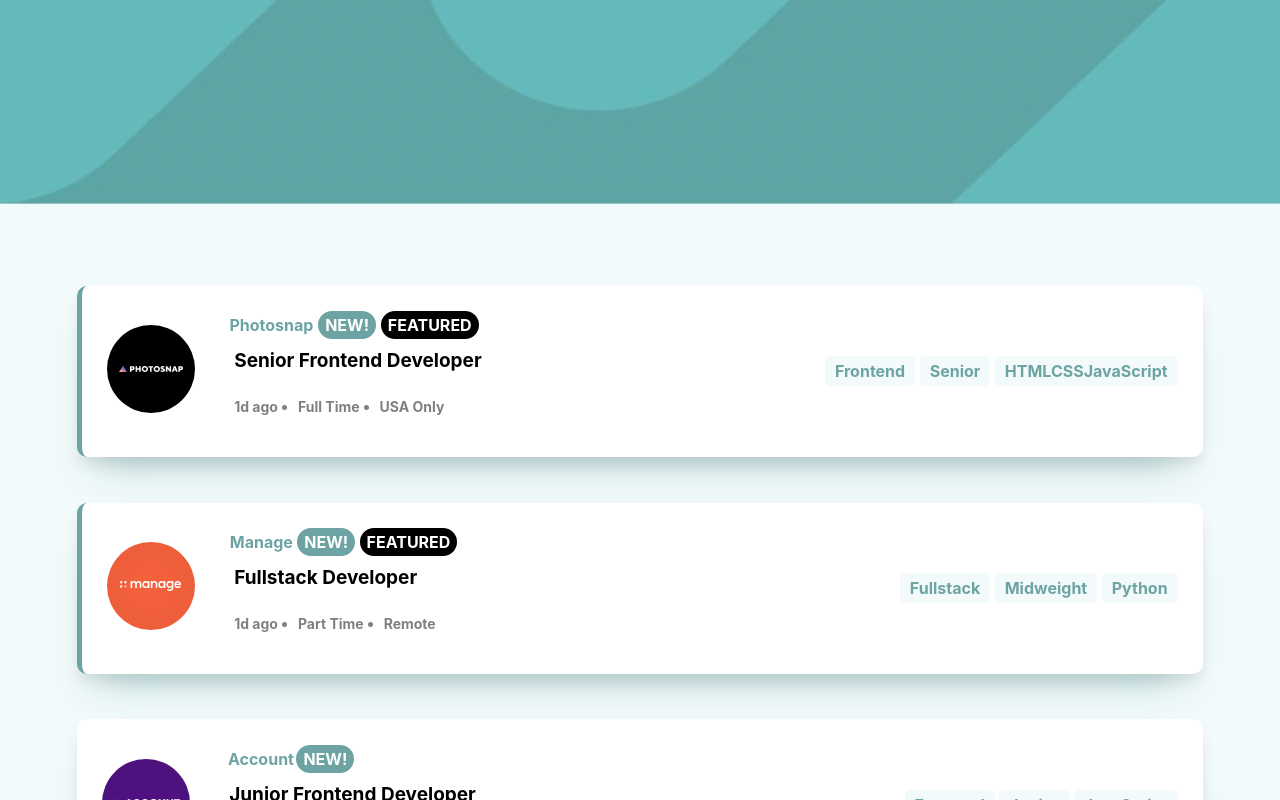
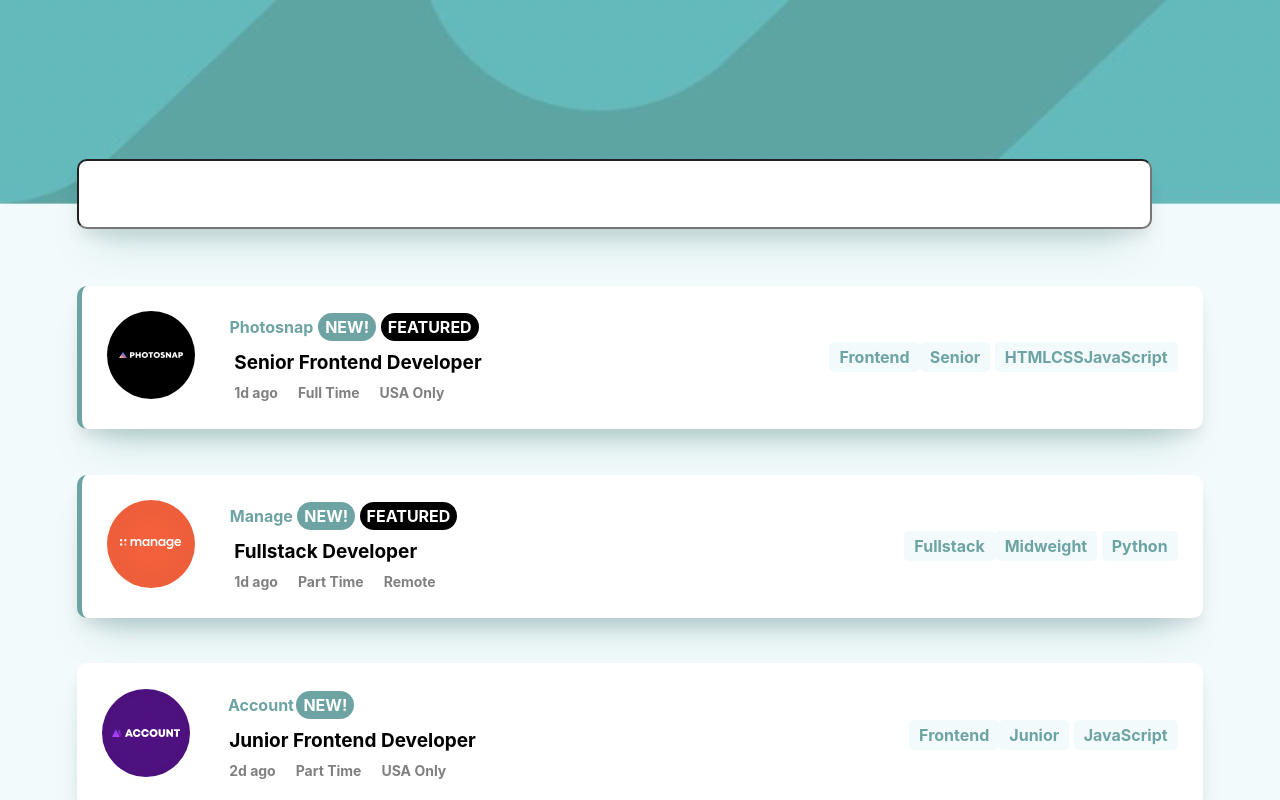
Before and after one commit to LorenaCapraru/job-listings-react, a React (Create React App) app in the folder job-listings-react/: page / in a window 1280 px wide. Shown: the top 800 px of the page. Built offline with nearby package versions, Linux system fonts and the light colour scheme.

Commit message:
Search Created

```diff
--- a/job-listings-react/src/App.css
+++ b/job-listings-react/src/App.css
@@ -94,7 +94,6 @@ body {
   font-weight: bolder;
   padding: 5px 10px;
   border-radius: 5px;
-  /* padding: 2%; */
 }
 .company {
   color: rgb(110, 163, 163);
@@ -145,7 +144,7 @@ body {
   flex-direction: row;
   padding: 0px;
 }
-.DetailsRow3 ul li {
+.DetailsRow3 span {
   padding-right: 20px;
   font-size: 14px;
   color: grey;
@@ -155,3 +154,45 @@ body {
 .firstLi {
   list-style-type: none;
 }
+
+.cardLabel {
+  box-shadow: -3px 31px 36px -24px rgba(110, 163, 163, 0.5),
+    0px 10px 15px -3px rgba(0, 0, 0, 0.1);
+  display: flex;
+  flex-direction: row;
+  justify-content: flex-start;
+  align-items: center;
+  flex-wrap: wrap;
+  padding: 2%;
+  gap: 10px;
+  /* margin: 1% 6%; */
+  border-radius: 10px;
+  background-color: white;
+  margin-top: -50px;
+  margin-left: 6%;
+  margin-right: 6%;
+  position: absolute;
+  z-index: 1;
+  width: 84%;
+}
+.cardLabel span {
+  background-color: rgb(242, 250, 251);
+  color: rgb(110, 163, 163);
+  font-weight: bolder;
+  padding: 5px 10px;
+}
+.cardLabel .filterX {
+  color: rgb(242, 250, 251);
+  background-color: rgb(110, 163, 163);
+  font-weight: bolder;
+  padding: 5px 10px;
+  border-bottom-right-radius: 5px;
+  border-top-right-radius: 5px;
+}
+
+.cardLabel .filterX:hover {
+  background-color: #282c34;
+}
+/* .filterX {
+
+} */
--- a/job-listings-react/src/App.js
+++ b/job-listings-react/src/App.js
@@ -1,11 +1,14 @@
 import "./App.css";
 import Cards from "./Cards";
 import data from "./data.json";
+import FilterLabels from "./FilterLabels";
 
 function App() {
+
   return (
     <div>
       <img id="header" src="Header.png" alt="Header background" />
+      {/* <FilterLabels /> */}
       <Cards jobs={data} />
     </div>
   );
--- a/job-listings-react/src/Cards.jsx
+++ b/job-listings-react/src/Cards.jsx
@@ -1,10 +1,26 @@
-import React from "react";
-// import logos from `${data.map(el=>el.logo)}`;
+import React, { useState } from "react";
 
 export default function Cards(props) {
+  const [search, setSearch] = useState("");
+  function handleClickEvent(event) {
+    event.preventDefault();
+    setSearch(event.target.value);
+  }
+
+  function searchJobs() {
+    let newArray = [...props.jobs];
+    newArray = newArray.filter(
+      (el) =>
+        el.role.toLowerCase().includes(search.toLowerCase()) ||
+        el.level.toLowerCase().includes(search.toLowerCase()) ||
+        el.languages.includes(search.toLowerCase())
+    );
+    return newArray.map((el) => createCard(el));
+  }
+
   function createCard(card) {
     return (
-      <div className={card.featured ? " cardActive" : "card"}>
+      <div className={card.featured ? " cardActive" : "card"} key={card.id}>
         <div className="logo">
           <div className="image">
             <img src={card.logo} alt="company logo" />
@@ -17,24 +33,38 @@ export default function Cards(props) {
                 <span className="featured">FEATURED</span>
               ) : null}
             </div>
-            <div className="DetailsRow2">{card.position}</div>
+            <div className="DetailsRow2" onClick={handleClickEvent}>
+              {card.position}
+            </div>
             <div className="DetailsRow3">
-              <ul>
-                <li className="firstLi">{card.postedAt}</li>{" "}
-                <li>{card.contract}</li> <li> {card.location}</li>
-              </ul>
+              <span className="firstLi">{card.postedAt}</span>{" "}
+              <span>{card.contract}</span> <span> {card.location}</span>
             </div>
           </div>
         </div>
         <div className="languages">
-          <span>{card.role}</span> <span>{card.level}</span>{" "}
-          <span>{card.languages}</span>
+          <span>{card.role}</span>
+          <span>{card.level}</span> <span>{card.languages}</span>
         </div>
       </div>
     );
   }
 
   return (
-    <div className="container">{props.jobs.map((el) => createCard(el))}</div>
+    <>
+      <input
+        type="search"
+        value={search}
+        onChange={handleClickEvent}
+        className="cardLabel"
+      />
+
+      <div className="container">
+        {/* {search ? searchJobs : props.jobs.map((el) => createCard(el))} */}
+        {search.length > 0
+          ? searchJobs()
+          : props.jobs.map((el) => createCard(el))}
+      </div>
+    </>
   );
 }
--- /dev/null
+++ b/job-listings-react/src/FilterLabels.jsx
@@ -0,0 +1,16 @@
+import React from "react";
+
+export default function FilterLabels() {
+  function filterResults() {
+    let filterArray = ["lala", "dada"];
+    return filterArray.map((index, el) => (
+      <div className="label" key={index}>
+        <span className="filter">
+          {filterArray[el]}
+          <span className="filterX">X</span>
+        </span>
+      </div>
+    ));
+  }
+  return <div className="cardLabel">{filterResults()}</div>;
+}
```
